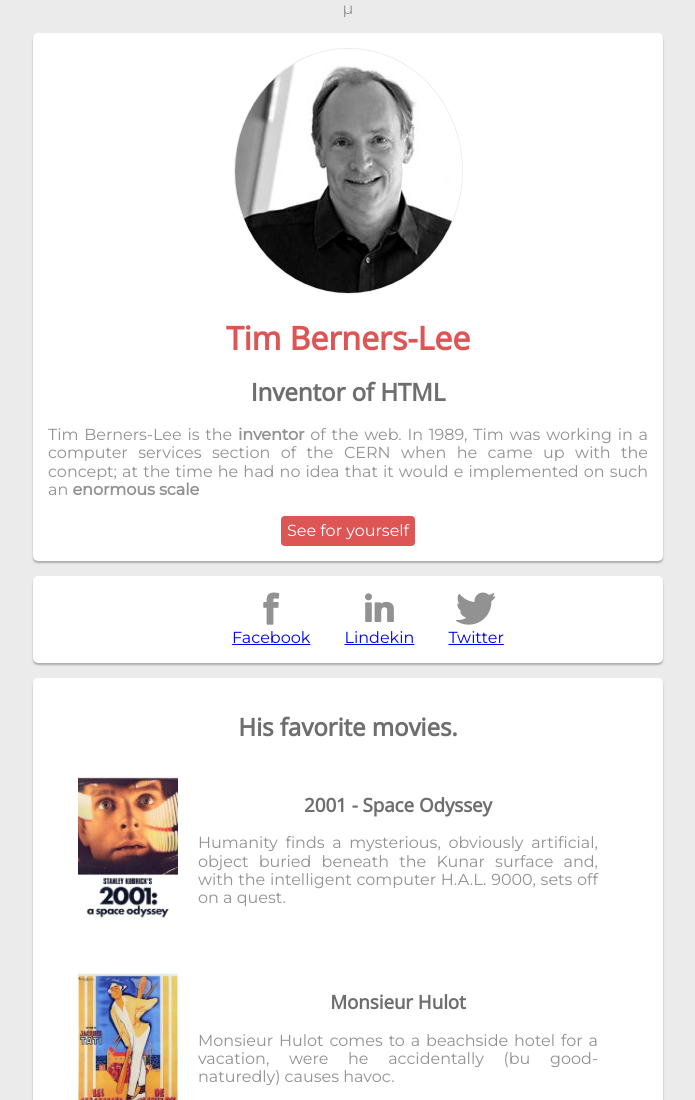
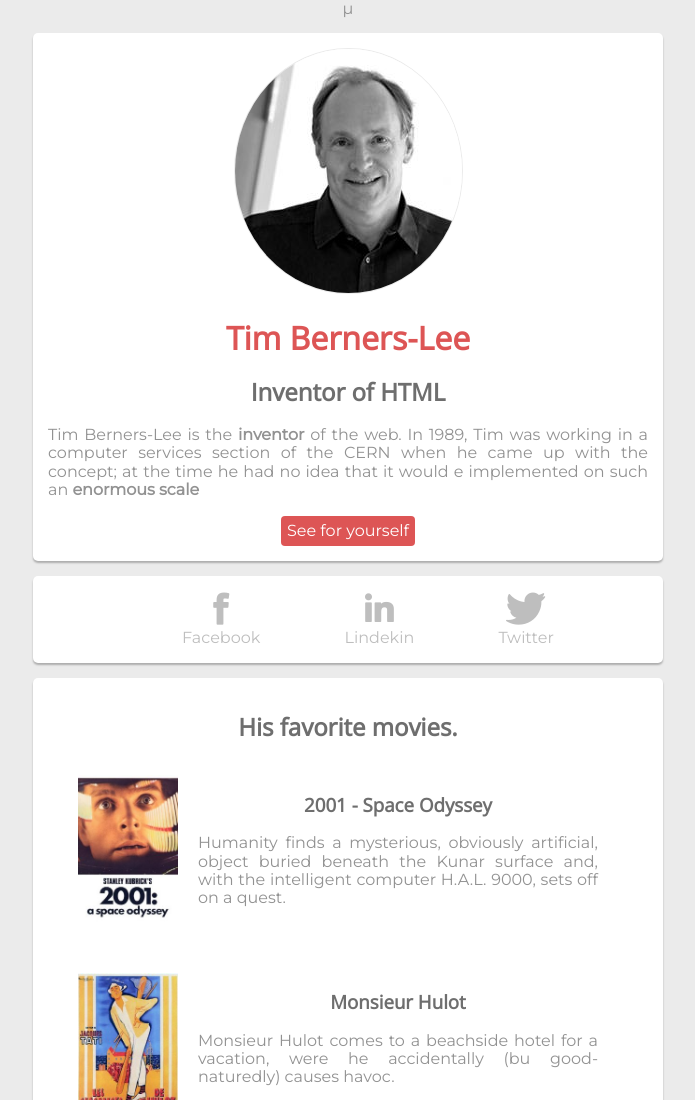
Before and after one commit to c-corentin/tim-berners-lee, a plain HTML site: page index.html in a window 1280 px wide. Shown: the top 1100 px of the page, without its empty margins (292-987 px from the left). Drawn offline with nearby package versions, Linux system fonts and the light colour scheme.

Commit message:
Update mystyle.css

```diff
--- a/mystyle.css
+++ b/mystyle.css
@@ -22,6 +22,11 @@ section {
 #tim {
     border-radius: 50%;
     border: 1px solid #EBEBEB;
+}
+
+#berners a {
+    color: rgb(190, 190, 190);
+    text-decoration: none;
 }
 
 #lee p {
@@ -51,7 +56,7 @@ h1 {
 
 section ul li {
     display: inline-flex;
-    margin: 0 15px;
+    margin: 0 40px;
     flex-flow: column;
 }
 
@@ -90,4 +95,5 @@ article {
 .fa {
     font-size: 30px;
     margin: 0 0 10 0;
+    color: rgb(190, 190, 190);
 }
```
